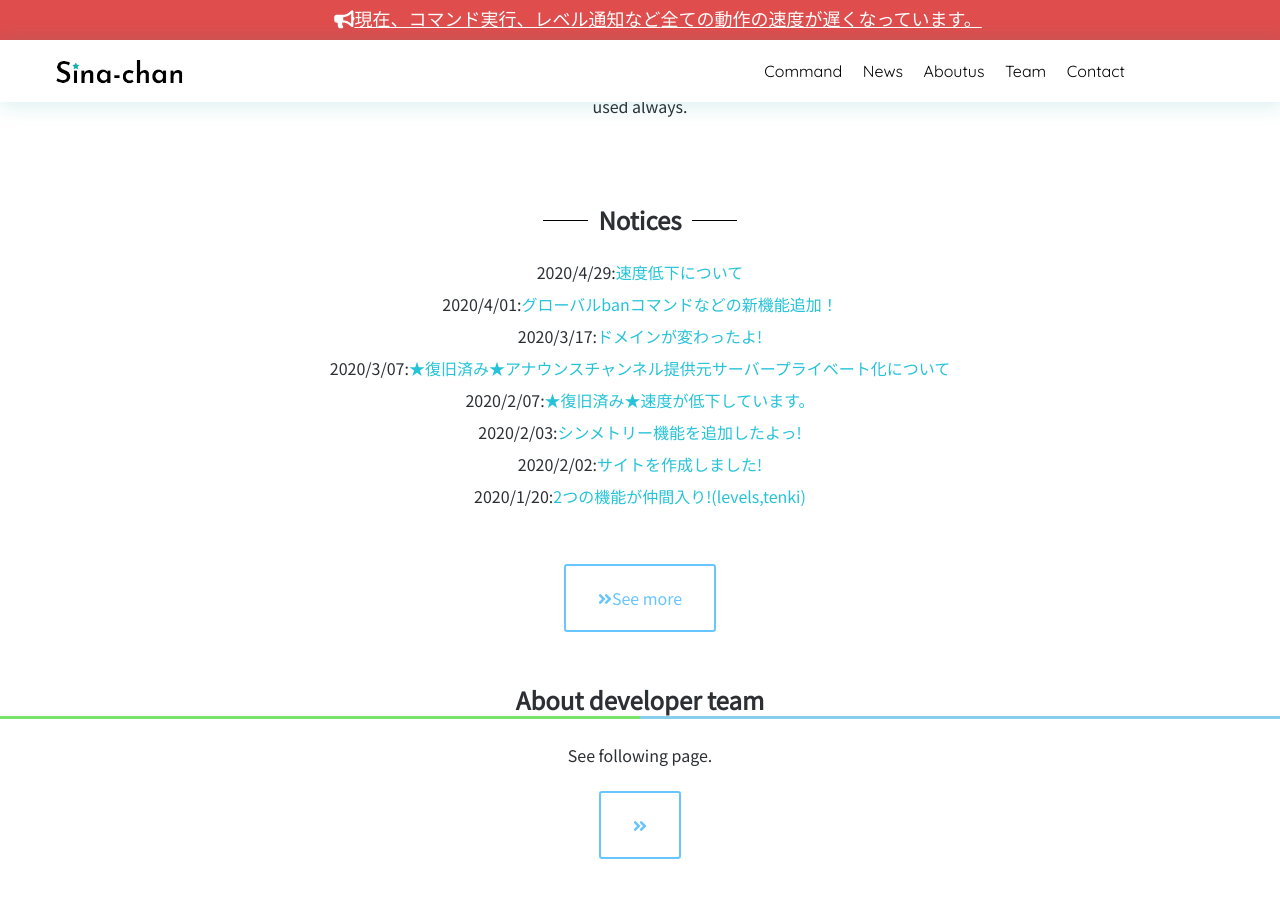
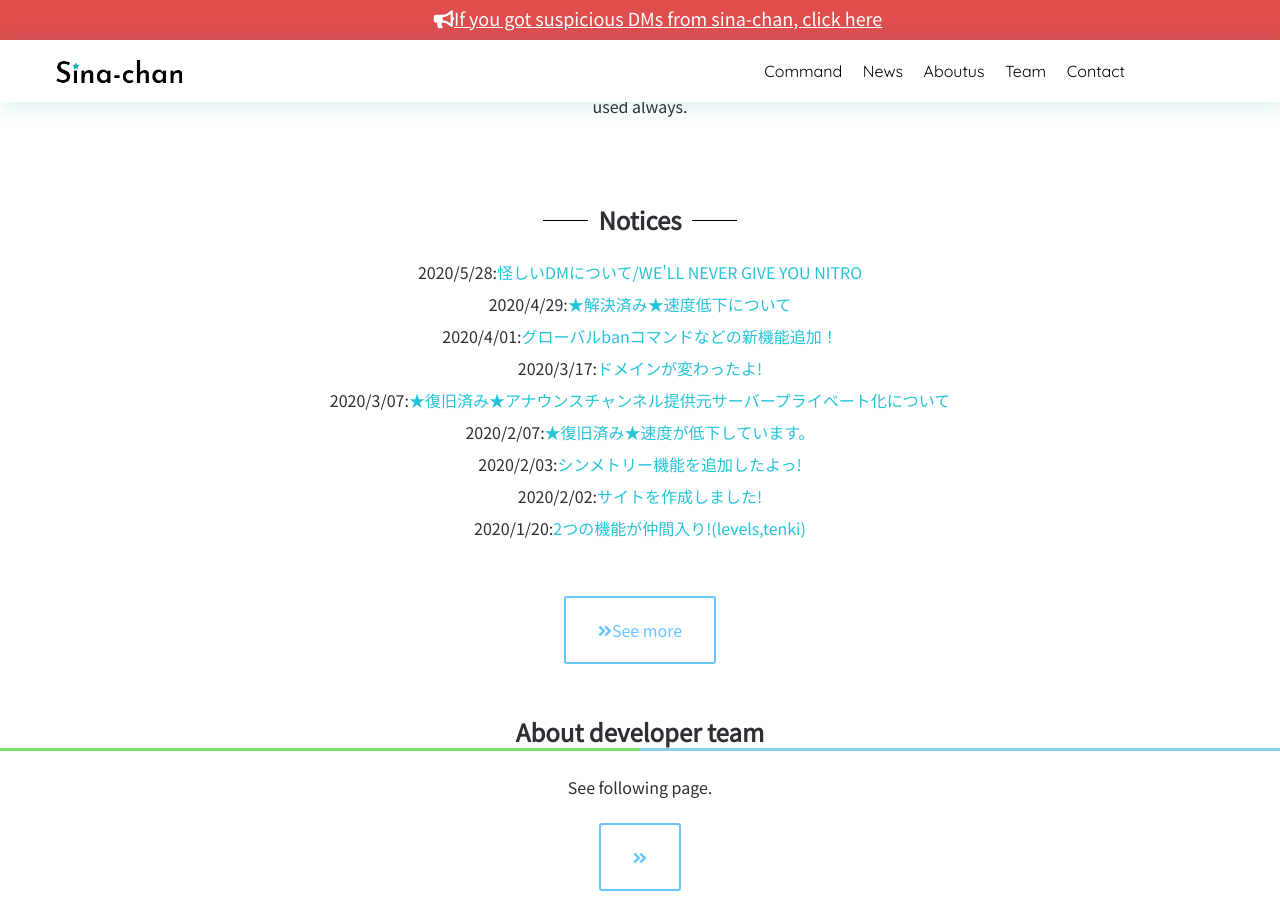
Before and after one commit to SinaKitagami/sinakitagami.github.io, a Jekyll site: the page built from index-en.md, in a window 1280 px wide and 900 px high, scrolled down 1891 px. Built offline with Jekyll 4.4.1, drawn with Linux system fonts in a browser that asks for light colours; nearby versions of some CDN libraries.

Commit message:
[ADD] 新しい記事を追加、アナウンスを更新

```diff
--- /dev/null
+++ b/_includes/notice-en.html
@@ -0,0 +1,3 @@
+<div class="announce">
+    <a href="https://sina-chan-d.com/news/baddm" class="fff-a"><i class="fas fa-bullhorn"></i>If you got suspicious DMs from sina-chan, <br class="java">click here</a>
+</div>
--- a/_includes/notice.html
+++ b/_includes/notice.html
@@ -1,3 +1,3 @@
 <div class="announce">
-    <a href="https://sina-chan-d.com/news/slowdown-02" class="fff-a"><i class="fas fa-bullhorn"></i>現在、コマンド実行、レベル通知など<br class="java">全ての動作の速度が遅くなっています。</a>
+    <a href="https://sina-chan-d.com/news/baddm" class="fff-a"><i class="fas fa-bullhorn"></i>思惟奈ちゃんから怪しいDMを受け取った場合:<br class="java">詳しくはこちらをクリック</a>
 </div>
--- /dev/null
+++ b/_layouts/default-en.html
@@ -0,0 +1,41 @@
+<!DOCTYPE html>
+<html lang="{{ site.lang | default: "en-US" }}">
+  <head>
+    <link href="https://use.fontawesome.com/releases/v5.6.1/css/all.css" rel="stylesheet">
+    <link href="https://fonts.googleapis.com/css?family=Josefin+Sans|Quicksand|Noto+Sans+JP&display=swap" rel="stylesheet">
+    <meta name="viewport" content="width=device-width, initial-scale=1">
+    <meta charset="utf-8">
+    <title>{{ page.title }} - {{ site.title }}</title>
+    <title>{{ site.title }}{% if page.title %} | {{page.title}}{% endif %}</title>
+    <link rel="stylesheet" href="{{site.url}}/assets/css/main.css" />
+    <meta name="viewport" content="width=device-width,initial-scale=1">
+    <link rel="shortcut icon" type="image/jpg" href="{{site.url}}/img/sinaicon.jpg" />
+    <meta name="description" content="{{site.description}}">
+    <meta name="twitter:card" content="summary_large_image" />
+    <meta property="og:url" content="{{site.url}}{{page.url}}" />
+    {% if page.title %}
+    <meta property="og:title" content="{{page.title}}" />
+    {% else %}
+    <meta property="og:title" content="{{site.title}}" />
+    {% endif %}
+    <link rel="stylesheet" href="{{ "/assets/css/main.css" | relative_url }}">
+    <meta property="og:image" content="{{site.url}}/img/topimage.png" />
+    <script src="https://code.jquery.com/jquery-3.3.1.js"></script>
+    <script type="text/javascript" src="{{ "/assets/js/main.js" | relative_url }}"></script>
+    {% if jekyll.environment == 'production' %}
+    {% include analytics.html %}
+    {% endif %}
+    <meta name="google-site-verification" content="YxQUgFFp9yDfrlLssU0gBjMSWW0Y6IAOctmPnQb7OPY" />
+    <link rel="stylesheet" href="{{ "/assets/css/highlight.css" }}">
+    <script src="{{ "/assets/js/highlight.js" }}"></script>
+    <script>hljs.initHighlightingOnLoad();</script>
+  </head>
+  <body>
+    {% include notice-en.html %}
+    {% include header.html %}
+    <div class="content">
+    {{content}}
+    </div>
+    {% include footer.html %}
+  </body>
+</html>
--- /dev/null
+++ b/_posts/NEWS/2020-05-28-baddm.md
@@ -0,0 +1,31 @@
+---
+layout: post
+title: 怪しいDMについて/WE'LL NEVER GIVE YOU NITRO
+categories: [NEWS]
+tags: [緊急]
+date: 2020-05-28 0:00
+author: T-taku(Team Sina)
+---
+
+## 内容
+現在、思惟奈ちゃんから怪しいDMが多数の方へ来ています。
+
+この問題について、当チームは把握済みです。
+
+### ご注意
+**当チームからNitroを無料配布することはありません。また、そのメッセージに含まれているリンクは危険な可能性があります。**
+
+無視して、<a class="a-orange" href="https://sina-chan-d.com/contact">連絡フォーム</a>までお願いいたします。
+
+### メッセージの内容
+![DM本文](https://gyazo.com/e5bd9a997b0559bdf8f35e7fa875a849)
+
+## Content
+We are aware of some suspicious DMs coming from Sina-chan.
+
+**WE WILL NEVER GIVE YOU FREE NITRO** (or any paid subscriptions). **Links included in such messages can be dangerous.**
+
+**PLEASE IGNORE** those and <a class="a-orange" href="https://sina-chan-d.com/contact"> contact us</a>.
+
+### The DM looks like this:
+![DM](https://gyazo.com/e5bd9a997b0559bdf8f35e7fa875a849)
```
Also changed, not shown: _posts/NEWS/2020-04-29-slowdown-02.md (+5 -1 lines), index-en.md (+1 -1 lines).
